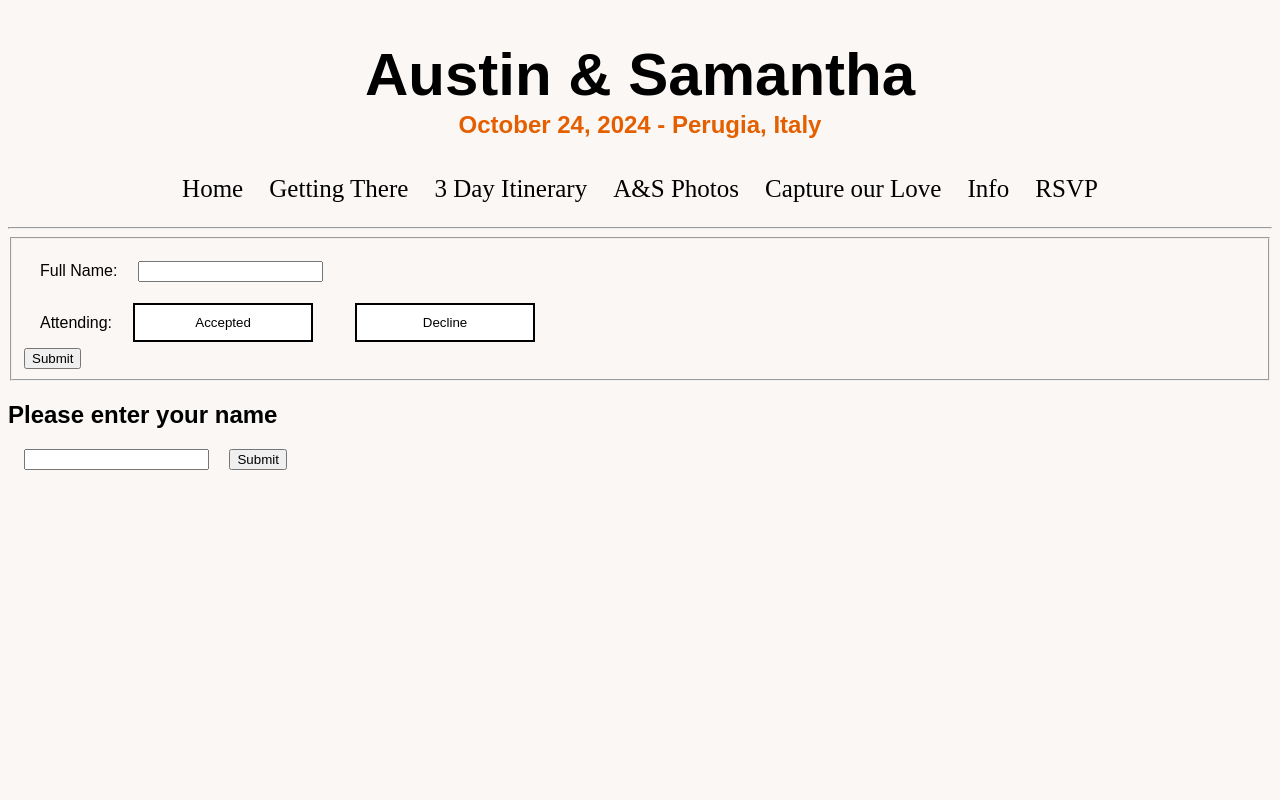
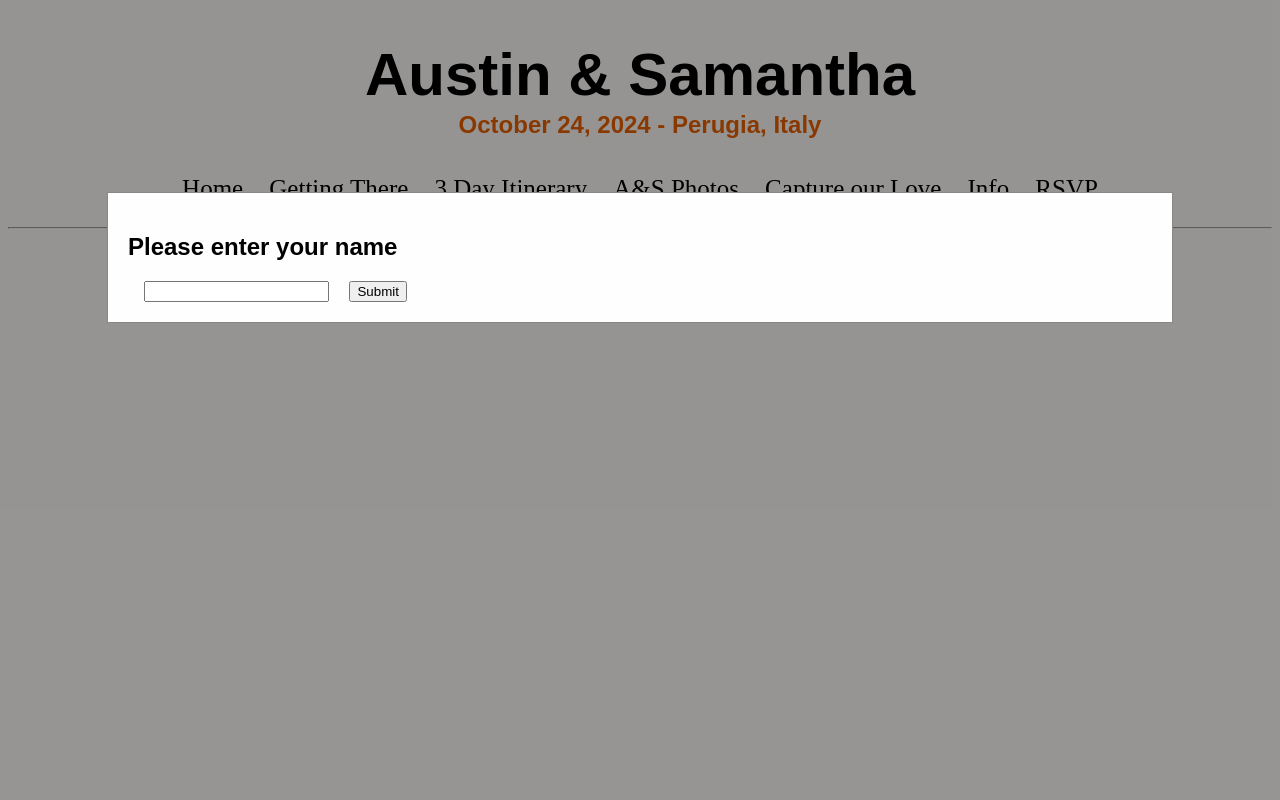
Before and after one commit to AustinMcLean/AuSam, a Django app: template main_app/templates/rsvp.html in a window 1280 px wide. Run offline with Django 3.2, Linux system fonts and the light colour scheme; the template is opened without the code that fills it, so the values that code supplies are empty.

Commit message:
centered modal and hiding form until it's submitted

```diff
--- a/main_app/static/css/styles.css
+++ b/main_app/static/css/styles.css
@@ -214,6 +214,26 @@ input {
     background-color: #FF4500;  /* Burnt Orange color */
 }
 
+.modal {
+    display: none;
+    position: fixed;
+    z-index: 1;
+    left: 0;
+    top: 0;
+    width: 100%;
+    height: 100%;
+    overflow: auto;
+    background-color: rgba(0,0,0,0.4);
+  }
+
+  .modal-content {
+    background-color: #fefefe;
+    margin: 15% auto;
+    padding: 20px;
+    border: 1px solid #888;
+    width: 80%;
+  }
+
 /* End of RSVP page */
 
 /* Password Entry page */
--- a/main_app/templates/rsvp.html
+++ b/main_app/templates/rsvp.html
@@ -4,6 +4,17 @@
 <body>
     <hr>
 
+    <div id="nameModal" class="modal">
+        <div class="modal-content">
+          <h2>Please enter your name</h2>
+          <form id="name-form">
+            <input type="text" id="name-input" required>
+            <button type="submit">Submit</button>
+          </form>
+        </div>
+      </div>
+
+    <div id="attendance-form" style="display: none;">
         <form id="attendance-form" action='submit-rsvp/' method="post">
             <fieldset>
                 <label for="full-name">Full Name: <input id="full-name" name="full-name" type="text" required /></label>
@@ -23,15 +34,6 @@
 
             </fieldset>
         </form>
-
-    <div id="nameModal" class="modal">
-        <div class="modal-content">
-          <h2>Please enter your name</h2>
-          <form id="name-form">
-            <input type="text" id="name-input" required>
-            <button type="submit">Submit</button>
-          </form>
-        </div>
     </div>
 
     <script>
@@ -66,8 +68,9 @@
                     declineButton.classList.add('selected');
                 }
 
-                // Close the modal
+                // Close the modal and show the attendance form
                 document.getElementById('nameModal').style.display = 'none';
+                document.getElementById('attendance-form').style.display = 'block';
             });
         });
 
```
Lines whose indentation alone changed are shown as unchanged.
